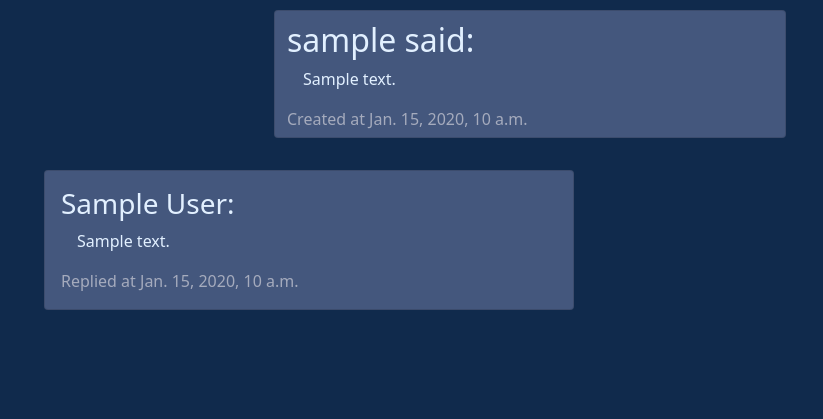
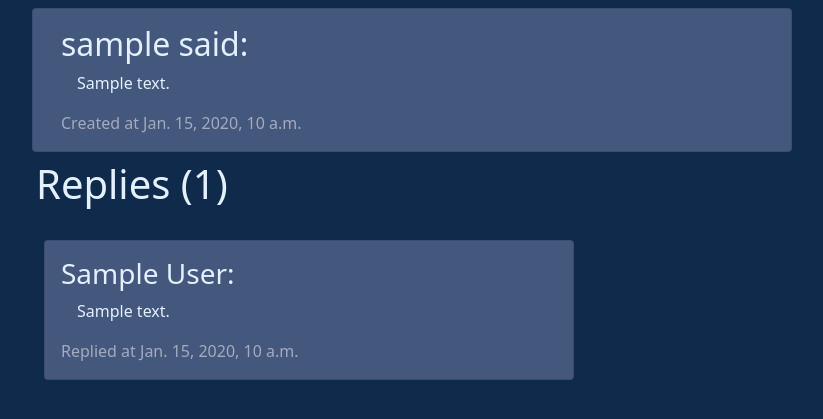
Before and after one commit to artambdev/in-the-know, a Django app: template list/templates/list/view_post.html in a window 1280 px wide. Shown: the part 56-475 px from the top of the page, without its empty margins (46-869 px from the left). Run offline with Django 4.2, Linux system fonts and the light colour scheme; tables that the repository leaves empty hold one stand-in row (Sample ...); the template is opened without the code that fills it: values named after a table or form of the project are taken from there, most other values are stand-ins (such as "Sample title", 1, 10 or a date in 2020).

Commit message:
Resize main post view based on grid system, add reply count

```diff
--- a/list/templates/list/view_post.html
+++ b/list/templates/list/view_post.html
@@ -3,10 +3,10 @@
 {% block content %}
 
 <!-- Detailed view of clicked post -->
-<div class="detailed-post card">
-    <div class="container">
-        <div class="row">
-            <div>
+<div class="container">
+    <div class="row">
+        <div class="col-11 col-md-9 col-lg-8 card">
+            <div class="card-body">
                 <!-- Post being replied to -->
                 {% if post.reply_to %}
                 <a href="{% url 'view_post' post.reply_to.slug %}">
@@ -26,12 +26,17 @@
 
 <!-- Replies section -->
 <div class="container">
+    {% if replies_count >= 1 %}
+    <div class="row">
+        <h1>Replies ({{ replies_count }})</h1>
+    </div>
+    {% endif %}
     <div class="row">
         <div class="col-md-8 col-lg-6 mb-4 mt-3">
             {% for reply in replies %}
             <div class="card">
                 <div class="card-body">
-                    <a href="{% url 'view_post' post.slug %}" class="post-link">
+                    <a href="{% url 'view_post' reply.slug %}" class="post-link">
                         <h3 class="card-title">{{ reply.author }}:</h2>
                         <p class="card-text post-content">{{ reply.content }}</p>
                         <p class="card-text created-at">Replied at {{ post.created_on }}</p>
--- a/list/views.py
+++ b/list/views.py
@@ -22,5 +22,6 @@ def view_post(request, slug):
         {
             "post": post,
             "replies": replies,
+            "replies_count": num_replies,
         },
     )
```
